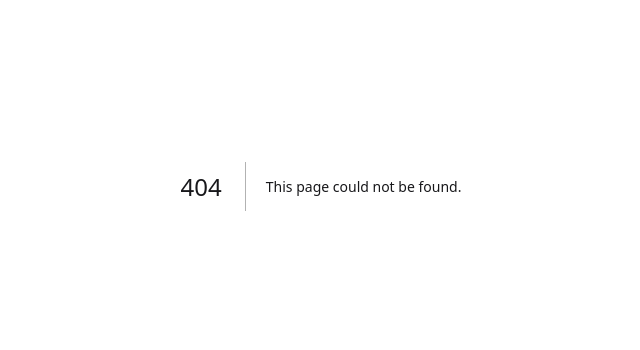
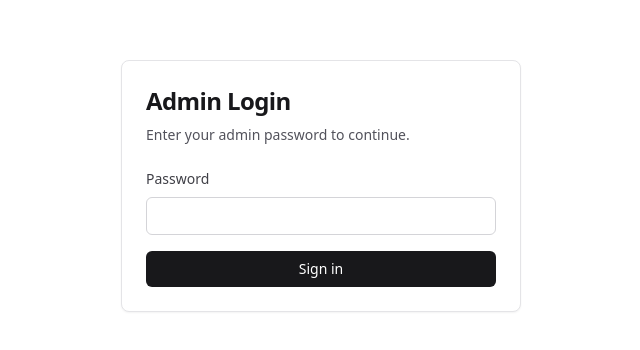
Before and after one commit to mtplayground/blog012, a Next.js app: page /admin/login in a window 1280 px wide. Before the commit this address had no page. Shown: the part 214-564 px from the top of the page, without its empty margins (319-959 px from the left). Built offline with nearby package versions, Linux system fonts and the light colour scheme.

Commit message:
feat: Build admin login page

```diff
--- /dev/null
+++ b/app/admin/login/page.tsx
@@ -0,0 +1,99 @@
+'use client';
+
+import { FormEvent, useState } from 'react';
+import { useRouter } from 'next/navigation';
+
+type ApiErrorResponse = {
+  error?: string;
+};
+
+export default function AdminLoginPage() {
+  const router = useRouter();
+  const [password, setPassword] = useState('');
+  const [errorMessage, setErrorMessage] = useState<string | null>(null);
+  const [isSubmitting, setIsSubmitting] = useState(false);
+
+  async function handleSubmit(event: FormEvent<HTMLFormElement>): Promise<void> {
+    event.preventDefault();
+
+    if (!password) {
+      setErrorMessage('Password is required.');
+      return;
+    }
+
+    setIsSubmitting(true);
+    setErrorMessage(null);
+
+    try {
+      const response = await fetch('/api/auth/login', {
+        method: 'POST',
+        headers: {
+          'Content-Type': 'application/json'
+        },
+        body: JSON.stringify({ password })
+      });
+
+      if (!response.ok) {
+        let apiError = 'Unable to sign in.';
+
+        try {
+          const responseBody = (await response.json()) as ApiErrorResponse;
+          if (responseBody.error) {
+            apiError = responseBody.error;
+          }
+        } catch {
+          apiError = 'Unable to sign in.';
+        }
+
+        setErrorMessage(apiError);
+        return;
+      }
+
+      router.replace('/admin');
+      router.refresh();
+    } catch {
+      setErrorMessage('Network error. Please try again.');
+    } finally {
+      setIsSubmitting(false);
+    }
+  }
+
+  return (
+    <main className="mx-auto flex min-h-screen w-full max-w-md items-center justify-center p-6">
+      <div className="w-full rounded-lg border border-zinc-200 bg-white p-6 shadow-sm">
+        <h1 className="text-2xl font-semibold tracking-tight">Admin Login</h1>
+        <p className="mt-2 text-sm text-zinc-600">Enter your admin password to continue.</p>
+
+        <form className="mt-6 space-y-4" onSubmit={handleSubmit}>
+          <div>
+            <label className="mb-2 block text-sm font-medium text-zinc-700" htmlFor="password">
+              Password
+            </label>
+            <input
+              autoComplete="current-password"
+              className="w-full rounded-md border border-zinc-300 px-3 py-2 text-sm outline-none transition focus:border-zinc-500 focus:ring-2 focus:ring-zinc-200"
+              id="password"
+              name="password"
+              onChange={(event) => setPassword(event.target.value)}
+              required
+              type="password"
+              value={password}
+            />
+          </div>
+
+          {errorMessage ? (
+            <p className="rounded-md border border-red-200 bg-red-50 px-3 py-2 text-sm text-red-700">{errorMessage}</p>
+          ) : null}
+
+          <button
+            className="inline-flex w-full items-center justify-center rounded-md bg-zinc-900 px-4 py-2 text-sm font-medium text-white transition hover:bg-zinc-800 disabled:cursor-not-allowed disabled:opacity-60"
+            disabled={isSubmitting}
+            type="submit"
+          >
+            {isSubmitting ? 'Signing in...' : 'Sign in'}
+          </button>
+        </form>
+      </div>
+    </main>
+  );
+}
```
